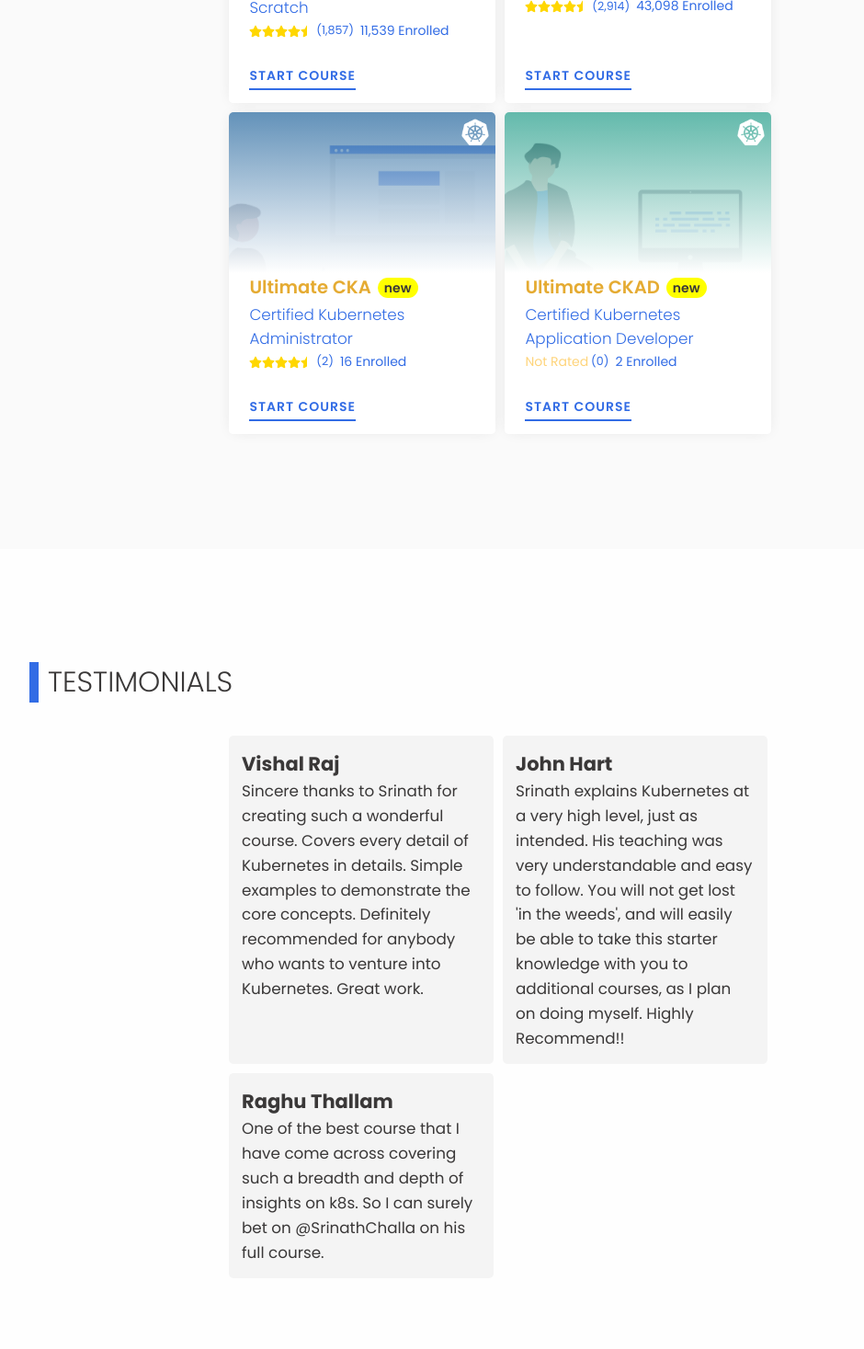
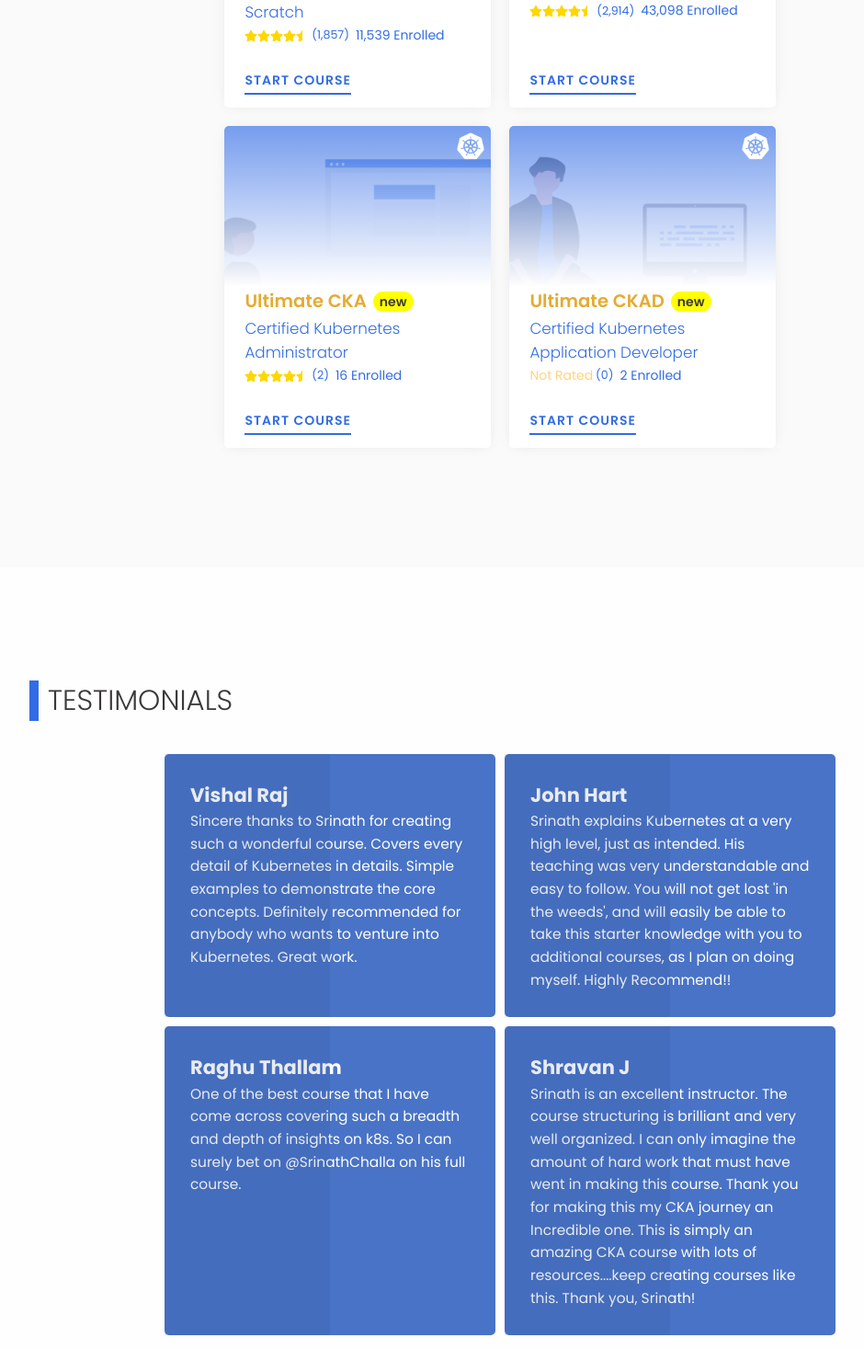
Before and after one commit to skoodath/kubeed, a React (Create React App) app: page / in a window 1280 px wide. Shown: the part 1100-2567 px from the top of the page at 92% size, without its empty margins (96-1036 px from the left). Built offline with nearby package versions, Linux system fonts and the light colour scheme.

Commit message:
changes 11-june-21

```diff
--- a/src/components/courses/cards.js
+++ b/src/components/courses/cards.js
@@ -31,14 +31,16 @@
                 <Card.CourseReviews>(1,857)</Card.CourseReviews>
                 <Card.CourseStudents>11,539 Enrolled</Card.CourseStudents>
               </Card.CourseRatingContainer>
-              <Card.CourseButton role='button'>
+              <Card.CourseButton
+                href='https://www.udemy.com/course/kubernetes-made-easy/'
+                >
                 START COURSE
               </Card.CourseButton>
             </Card.CardBottomsection>
           </Card.CardTopSection>
         </Card.CardItem>
         <Card.CardItem>
-          <Card.CardTopSection bgimage={easy} gradone={'#FE5F64ab'}>
+          <Card.CardTopSection bgimage={easy} gradone={'#326CE5ab'}>
             <Card.CardLogo src={kubernetes} alt='kubernetes' />
             <Card.CardBottomsection>
               <Card.CardCourseTitle>
@@ -58,14 +60,16 @@
                 <Card.CourseReviews>(2,914)</Card.CourseReviews>
                 <Card.CourseStudents>43,098 Enrolled</Card.CourseStudents>
               </Card.CourseRatingContainer>
-              <Card.CourseButton role='button'>
+              <Card.CourseButton
+                href='https://www.udemy.com/course/kubernetes-getting-started/'
+                >
                 START COURSE
               </Card.CourseButton>
             </Card.CardBottomsection>
           </Card.CardTopSection>
         </Card.CardItem>
         <Card.CardItem>
-          <Card.CardTopSection bgimage={cka} gradone={'#165C97ab'}>
+          <Card.CardTopSection bgimage={cka} gradone={'#326CE5ab'}>
             <Card.CardLogo src={kubernetes} alt='kubernetes' />
             <Card.CardBottomsection>
               <Card.CardCourseTitle>
@@ -86,8 +90,8 @@
                 <Card.CourseStudents>16 Enrolled</Card.CourseStudents>
               </Card.CourseRatingContainer>
               <Card.CourseButton
-                href='https://www.udemy.com/course/ultimate-cka-certified-kubernetes-administrator/?couponCode=JUN2021'
-                role='button'>
+                href='https://www.udemy.com/course/ultimate-cka-certified-kubernetes-administrator/'
+                >
                 START COURSE
               </Card.CourseButton>
             </Card.CardBottomsection>
@@ -95,7 +99,7 @@
           </Card.CardTopSection>
         </Card.CardItem>
         <Card.CardItem>
-          <Card.CardTopSection bgimage={ckad} gradone={'#169782ab'}>
+          <Card.CardTopSection bgimage={ckad} gradone={'#326CE5ab'}>
           <Card.CardLogo src={kubernetes} alt='kubernetes' />
             <Card.CardBottomsection>
               <Card.CardCourseTitle>
@@ -111,7 +115,9 @@
                 <Card.CourseReviews>(0)</Card.CourseReviews>
                 <Card.CourseStudents>2 Enrolled</Card.CourseStudents>
               </Card.CourseRatingContainer>
-              <Card.CourseButton role='button'>
+              <Card.CourseButton
+                href='https://www.udemy.com/course/ultimate-ckad-certified-kubernetes-application-developer/'
+                >
                 START COURSE
               </Card.CourseButton>
             </Card.CardBottomsection>
--- a/src/components/header/brand.js
+++ b/src/components/header/brand.js
@@ -9,7 +9,7 @@
             smooth={true}
             offset={-100}
             duration={300}
-
+            tabIndex='0'
             >
               kubex
             </LogoLink>
--- a/src/components/header/navigation.js
+++ b/src/components/header/navigation.js
@@ -1,3 +1,4 @@
+import { FaArrowDown } from 'react-icons/fa';
 import { Navbar, Links} from '../../styles/header.style';
 
 const NavbarComponent = () => {
@@ -9,8 +10,10 @@
         smooth={true}
         offset={-100}
         duration={500}
+        role='button'
+        tabIndex='0'
       >
-        Subscribe
+        Subscribe <FaArrowDown />
       </Links>
     </Navbar.Wrapper>
   )
--- a/src/components/landing/cta.js
+++ b/src/components/landing/cta.js
@@ -1,3 +1,4 @@
+import { FaArrowDown } from 'react-icons/fa';
 import { CtaLink } from '../../styles/landing.style';
 
 const CtaComponent = () => {
@@ -10,7 +11,7 @@
       duration={300}
       role='button'
       >
-        Courses
+        Courses <FaArrowDown />
       </CtaLink>
   )
 }
--- a/src/components/reviews/card.js
+++ b/src/components/reviews/card.js
@@ -29,6 +29,14 @@
           One of the best course that I have come across covering such a breadth and depth of insights on k8s. So I can surely bet on @SrinathChalla on his full course.
           </Card.CardDesc>
         </Card.CardItem>
+        <Card.CardItem>
+          <Card.CardTitle>
+            Shravan J
+          </Card.CardTitle>
+          <Card.CardDesc>
+          Srinath is an excellent instructor. The course structuring is brilliant and very well organized. I can only imagine the amount of hard work that must have went in making this course. Thank you for making this my CKA journey an Incredible one. This is simply an amazing CKA course with lots of resources....keep creating courses like this. Thank you, Srinath!
+          </Card.CardDesc>
+        </Card.CardItem>
       </Card.CardCase>
 
     </Card.Wrapper>
--- a/src/styles/course.style.js
+++ b/src/styles/course.style.js
@@ -32,7 +32,10 @@
     @media ${device.tabletSM}{
       flex-direction: row;
       flex-wrap: wrap;
-      max-width: 600px;
+      justify-content: center;
+    }
+    @media ${device.laptop}{
+      max-width: 768px;
     }
 
   `,
@@ -48,8 +51,15 @@
     border-radius: 5px;
     overflow: hidden;
     box-shadow: 0 0 15px -5px #dbdbdb;
+    transition: transform 0.3s ease-in-out;
+    &:hover{
+      transform: scale3d(1.02, 1.02, 1.02);
+    }
     @media ${device.tabletSM}{
       margin: 5px;
+    }
+    @media ${device.tabletLG}{
+      margin: 10px;
     }
   `,
   CardTopSection: styled.div`
@@ -141,22 +151,8 @@
     overflow: hidden;
     font-weight: 600;
     border-bottom: 2px solid;
-    &::after{
-        position: absolute;
-        content: '';
-        bottom: 0;
-        left: 0;
-        width: 0;
-        height:100%;
-        padding: 0.2rem 0;
-        border-bottom: 3px solid #FED47B;
-        transition: width 0.5s linear;
-        z-index: 1;
-      }
     &:hover{
-      &::after{
-        width: 100%;
-      }
+      color: #326CE5b5;
     }
   `
 }
--- a/src/styles/header.style.js
+++ b/src/styles/header.style.js
@@ -1,4 +1,4 @@
-import styled from 'styled-components';
+import styled, { keyframes } from 'styled-components';
 import { Link } from 'react-scroll';
 import { device } from './devices';
 
@@ -57,6 +57,19 @@
     justify-content: flex-end;
   `
 }
+
+const bounce = keyframes`
+      0%, 20%, 50%, 80%, 100% {
+        transform: translateY(0);
+      }
+      40% {
+        transform: translateY(-10px);
+      }
+      60% {
+        transform: translateY(-10px);
+      }
+    }
+`
 export const Links = styled(Link)`
     display: flex;
     color: #326CE5;
@@ -69,6 +82,24 @@
     text-transform: uppercase;
     font-size: 0.85rem;
     font-weight: 600;
+    transition: all 0.3s ease-in-out;
+    svg{
+      visibility: hidden;
+      width: 0;
+      transform: translateY(-100%);
+      fill: #326CE5ab;
+      transition: transform 0.3s ease-in-out, width 0.5s ease-in-out;
+    }
+    &:hover{
+      color: #326CE5ab;
+      svg{
+        visibility: visible;
+        width: 100%;
+        transform: translateY(0);
+        color: #326CE5ab;
+        animation: 1.5s ${bounce} cubic-bezier(0.0075, 0.52, 0.0095, 0.6) infinite;
+      }
+    }
     @media ${device.tabletLG}{
       align-items: center;
       height: 40px;
--- a/src/styles/landing.style.js
+++ b/src/styles/landing.style.js
@@ -1,4 +1,4 @@
-import styled from 'styled-components';
+import styled, { keyframes } from 'styled-components';
 import { Link } from 'react-scroll';
 import { device } from './devices';
 
@@ -13,11 +13,9 @@
       height: 100vh;
     }
     @media ${device.tabletSM}{
-      height: 100vh;
-    }
-    @media ${device.tabletLG}{
       height: auto;
     }
+
     @media ${device.laptop}{
       height: auto;
     }
@@ -29,6 +27,9 @@
     flex-direction: column;
     padding: 10vh 0 0 0;
     @media ${device.mobileSM}{
+      padding: 5vh 0 0 0;
+    }
+    @media ${device.tabletLG}{
       padding: 5vh 0 0 0;
     }
     @media ${device.laptop}{
@@ -124,6 +125,19 @@
       font-weight: 400;
     }
 `;
+
+const bounce = keyframes`
+      0%, 20%, 50%, 80%, 100% {
+        transform: translateY(0);
+      }
+      40% {
+        transform: translateY(-10px);
+      }
+      60% {
+        transform: translateY(-10px);
+      }
+    }
+`
 export const CtaLink = styled(Link)`
     display: flex;
     color: #326CE5;
@@ -138,6 +152,22 @@
     font-weight: 600;
     margin: 1rem 0 0 10%;
     width: 150px;
+    svg{
+      visibility: hidden;
+      width: 0;
+      transform: translateY(-100%);
+      fill: #326CE5ab;
+      transition: transform 0.5s ease-in-out, width 0.5s ease-in-out;
+    }
+    &:hover{
+      svg{
+      visibility: visible;
+      width: 100%;
+      transform: translateY(0);
+      fill: #326CE5ab;
+      animation: 1.5s ${bounce} cubic-bezier(0.0075, 0.52, 0.0095, 0.6) infinite;
+    }
+    }
     @media ${device.tabletLG}{
       align-items: center;
       height: 40px;
--- a/src/styles/review.style.js
+++ b/src/styles/review.style.js
@@ -1,5 +1,5 @@
 import { Link } from 'react-scroll';
-import styled from 'styled-components';
+import styled, { keyframes } from 'styled-components';
 import { device } from './devices';
 
 export const Review = {
@@ -33,39 +33,76 @@
     @media ${device.tabletSM}{
       flex-direction: row;
       flex-wrap: wrap;
-      max-width: 600px;
+      justify-content: center;
+    }
+    @media ${device.laptop}{
+      max-width: 992px;
     }
   `,
   CardItem: styled.li`
     width: 100%;
-    max-width: 288px;
+    max-width: 290px;
     height: auto;
     margin: 0 auto 2rem;
-    background-color: #f4f4f4;
+    background-color: #003cb1b5;
     border-radius: 5px;
-    padding: 1rem;
+    padding: 2rem;
+    transition: transform 0.3s ease-in-out;
+    position: relative;
+    &::before{
+      position: absolute;
+      content: '';
+      height: 100%;
+      width: 50%;
+      top: 0;
+      left: 0;
+      background-color:#253e701a;
+    }
+    &:hover{
+      transform: scale3d(1.02, 1.02, 1.02);
+    }
     @media ${device.tabletSM}{
       margin: 5px;
+    }
+    @media ${device.tabletLG}{
+      max-width: 350px;
+    }
+    @media ${device.laptop}{
+      max-width: 360px;
     }
   `,
   CardTitle: styled.h2`
     font-size: 1.5rem;
+    color: #ffffff;
   `,
   CardDesc: styled.p`
-    font-size: 1.2rem;
+    font-size: 1.1rem;
+    color: #ffffff;
   `
 }
 
+const bounce = keyframes`
+      0%, 20%, 50%, 80%, 100% {
+        transform: translateY(0);
+      }
+      40% {
+        transform: translateY(-10px);
+      }
+      60% {
+        transform: translateY(-15px);
+      }
+    }
+`
 export const ScrollUp = styled(Link)`
     position: absolute;
     left: 50%;
     bottom: 0;
-    margin: 0;
+    margin: 0 0 0 -35px;
     transform: translateX(-50%);
     display: flex;
     justify-content: center;
     cursor: pointer;
-
+    animation: 1.5s ${bounce} cubic-bezier(0.0075, 0.52, 0.0095, 0.6) infinite;
     svg{
       font-size: 4rem;
       fill: #E5AB32;
```
